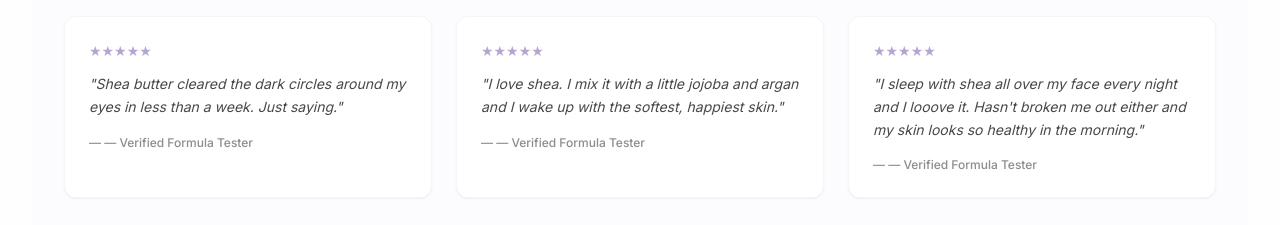
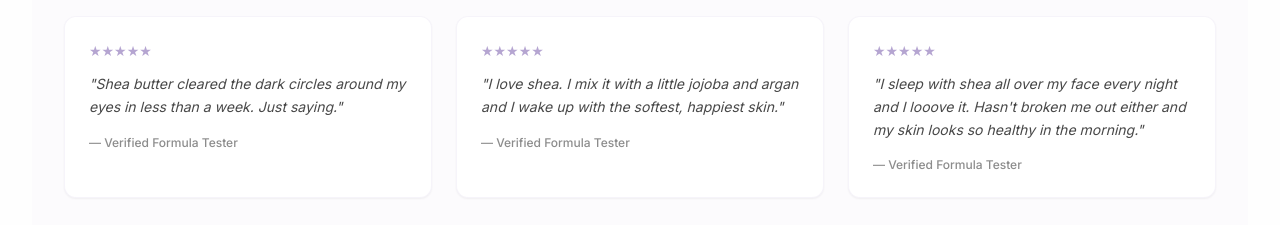
Before and after one commit to mateushahndev/lumaru, a Next.js app: page / in a window 1280 px wide. Shown: the part 1800-2025 px from the top of the page. Built offline with nearby package versions, Linux system fonts and the light colour scheme.

Commit message:
fix: correcting writing error

```diff
--- a/app/page.tsx
+++ b/app/page.tsx
@@ -51,19 +51,19 @@ const testimonialsSet1 = [
     id: 1,
     rating: 5,
     text: "Shea butter cleared the dark circles around my eyes in less than a week. Just saying.",
-    author: "— Verified Formula Tester",
+    author: "Verified Formula Tester",
   },
   {
     id: 2,
     rating: 5,
     text: "I love shea. I mix it with a little jojoba and argan and I wake up with the softest, happiest skin.",
-    author: "— Verified Formula Tester",
+    author: "Verified Formula Tester",
   },
   {
     id: 3,
     rating: 5,
     text: "I sleep with shea all over my face every night and I looove it. Hasn't broken me out either and my skin looks so healthy in the morning.",
-    author: "— Verified Formula Tester",
+    author: "Verified Formula Tester",
   },
 ];
 
@@ -72,19 +72,19 @@ const testimonialsSet2 = [
     id: 4,
     rating: 5,
     text: "I have absolutely seen a big difference. And it happens really quickly, like honestly the first morning after using it. It's just moisturizing the skin super well and plumps it up a bit.",
-    author: "— Verified Formula Tester",
+    author: "Verified Formula Tester",
   },
   {
     id: 5,
     rating: 5,
     text: "My girlfriend commented on it around a week in, completely not knowing I was using anything. Diminished dark circles and overall healthier skin.",
-    author: "— Verified Formula Tester",
+    author: "Verified Formula Tester",
   },
   {
     id: 6,
     rating: 5,
     text: "My under eye concealer usually gets dry and separates by the end of the night but it actually held up. If my concealer can stay without drying it's a win.",
-    author: "— Verified Formula Tester",
+    author: "Verified Formula Tester",
   },
 ];
 
```
